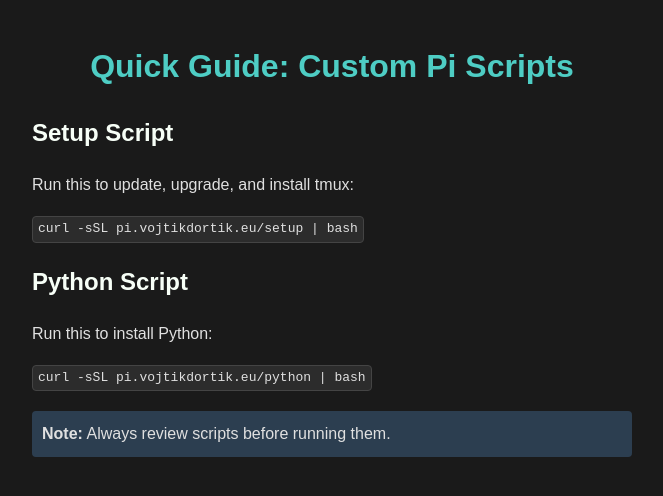
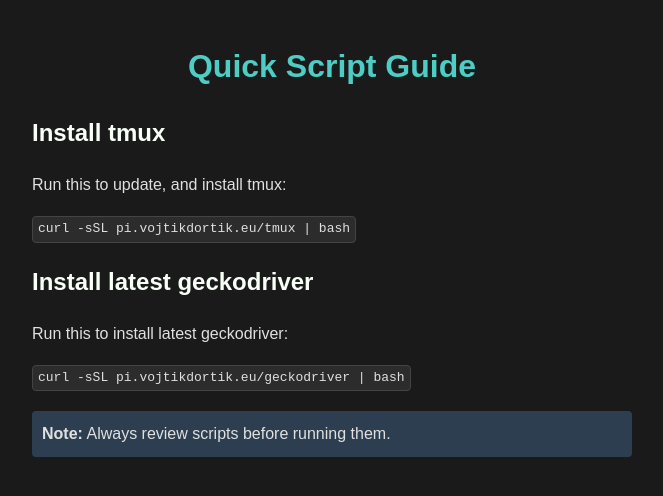
Before and after one commit to jsem-nerad/fast-bash, a plain HTML site: page index.html in a window 1280 px wide. Shown: the whole page, without its empty margins (308-971 px from the left). Drawn offline with Linux system fonts and the light colour scheme.

Commit message:
Update index.html

```diff
--- a/index.html
+++ b/index.html
@@ -48,16 +48,16 @@
 </head>
 <body>
     <div class="container">
-        <h1>Quick Guide: Custom Pi Scripts</h1>
+        <h1>Quick Script Guide</h1>
         <div class="script">
-            <h2>Setup Script</h2>
-            <p>Run this to update, upgrade, and install tmux:</p>
-            <code>curl -sSL pi.vojtikdortik.eu/setup | bash</code>
+            <h2>Install tmux </h2>
+            <p>Run this to update, and install tmux:</p>
+            <code>curl -sSL pi.vojtikdortik.eu/tmux | bash</code>
         </div>
         <div class="script">
-            <h2>Python Script</h2>
-            <p>Run this to install Python:</p>
-            <code>curl -sSL pi.vojtikdortik.eu/python | bash</code>
+            <h2>Install latest geckodriver</h2>
+            <p>Run this to install latest geckodriver:</p>
+            <code>curl -sSL pi.vojtikdortik.eu/geckodriver | bash</code>
         </div>
         <div class="note">
             <strong>Note:</strong> Always review scripts before running them.
```
